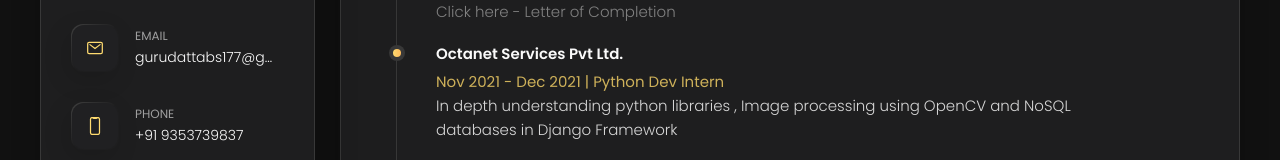
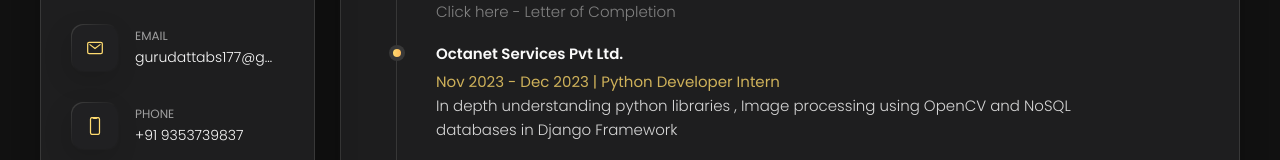
Before and after one commit to GURUDATTA17/digi-resume, a plain HTML site: page index.html in a window 1280 px wide. Both pictures are taken after a click on the button "Resume". Shown: the part 457-617 px from the top of the page. Drawn offline with nearby package versions, Linux system fonts and the light colour scheme.

Commit message:
update index.html

```diff
--- a/index.html
+++ b/index.html
@@ -428,7 +428,7 @@ ensured seamless integration with existing systems.
 
               <h4 class="h4 timeline-item-title">Octanet Services Pvt Ltd.</h4>
 
-              <span>Nov 2021 - Dec 2021 | Python Dev Intern</span>
+              <span>Nov 2023 - Dec 2023 | Python Developer Intern</span>
 
               <p class="timeline-text">
                 In depth understanding python libraries , Image processing using OpenCV and NoSQL databases in Django Framework
```
